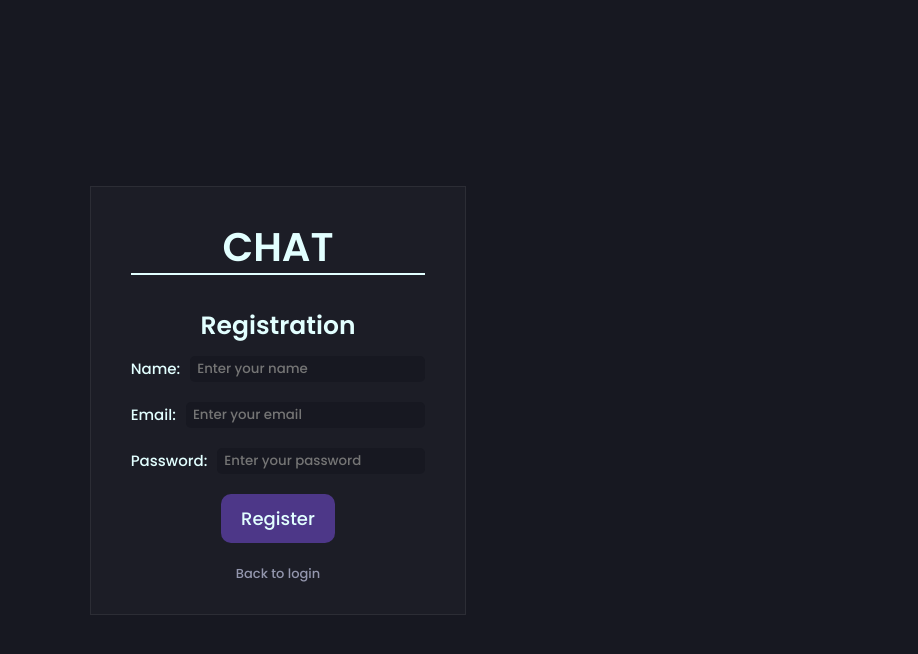
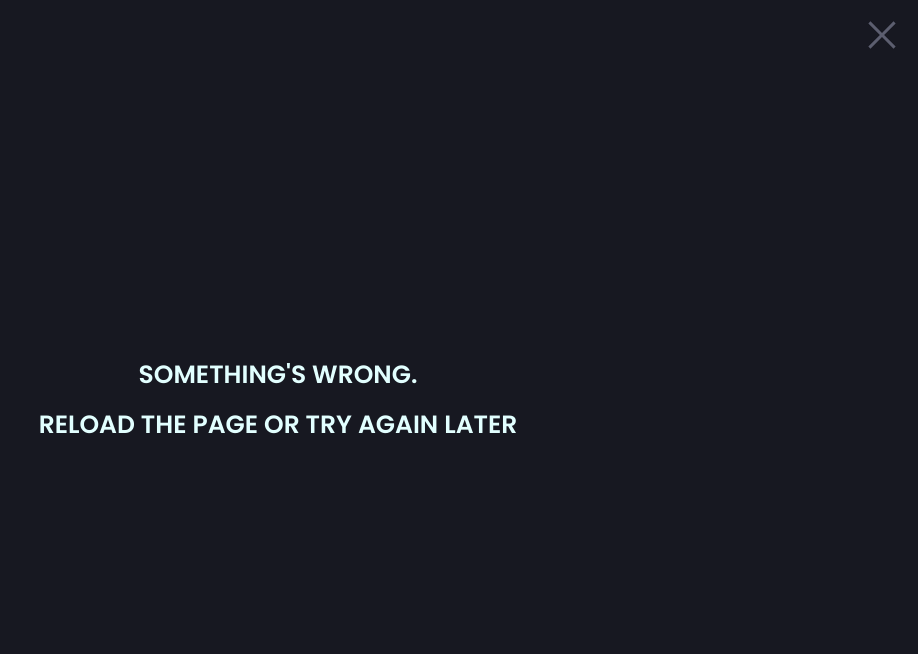
Before and after one commit to DanilNefedov/react-chat, a React (Create React App) app: page /registration in a window 1280 px wide. Shown: the top 654 px of the page, without its empty margins (362-1280 px from the left). Built offline with nearby package versions, Linux system fonts and the light colour scheme; no server answers.

Commit message:
error pages for login\reg\ and start profile

```diff
--- /dev/null
+++ b/src/Components/ModuleError/ModuleError.js
@@ -0,0 +1,22 @@
+import classNames from 'classnames'
+import style from './ModuleError.module.css'
+import img from '../../img/close.svg'
+
+
+export function ModuleError ({setModuleErr}){
+    // console.log(setModuleErr)
+    return(
+        <div className={classNames( style.err, 'module-err')}>
+            <p>
+                Something's wrong. <br />
+                Reload the page or try again later
+            </p>
+            <button onClick={(e) => {
+                e.preventDefault()
+                setModuleErr(false)
+            }} className={classNames(style.btn, 'module-err-btn')}>
+                <img src={img} alt="back" />
+            </button>
+        </div>
+    )
+}
--- /dev/null
+++ b/src/Components/ModuleError/ModuleError.module.css
@@ -0,0 +1,39 @@
+.err{
+    position: fixed;
+    top:0;
+    right: 0;
+    color:var(--white);
+    font-size: 25px;
+    font-weight: 900;
+    width: 100%;
+    height: 100%;
+    display: flex;
+    justify-content: center;
+    align-items: center;
+    text-align: center;
+    text-transform: uppercase;
+    background-color: var(--main-bg);
+    line-height: 50px;
+    padding: 10px;
+}
+
+.btn{
+    background-color: transparent;
+    position: absolute;
+    top:0;
+    right: 0;
+    margin: 10px;
+    width: 50px;
+    height: 50px;
+}
+
+/* .section-main .btn{
+    right: 100px;
+} */
+
+@media screen and (max-width: 600px ) {
+    .err{
+        font-size: 18px;
+        line-height: 25px;
+    }
+}
--- a/src/Components/Profile/Profile.js
+++ b/src/Components/Profile/Profile.js
@@ -16,6 +16,7 @@ import download from '../../img/download.svg'
 import edit from '../../img/edit.svg'
 import emailImg from '../../img/email.svg'
 import addPhoto from '../../img/add.svg'
+import { ModuleError } from "../ModuleError/ModuleError"
 
 
 
@@ -30,6 +31,8 @@ export function Profile() {
     const [photo, setPhoto] = useState(null)
 
     const [name, setName] = useState('')
+
+    const [moduleErr, setModuleErr] = useState(false)
 
     const [deleteUserState, setDeleteUserState] = useState(false)
 
@@ -410,6 +413,7 @@ export function Profile() {
 
 
             <Modal deleteAccount={deleteAccount} setDeleteUserState={setDeleteUserState} deleteUserState={deleteUserState} submiteUpdates={submiteUpdates} activeModal={activeModal} setActiveModal={setActiveModal} passwodModal={passwodModal} setPasswordModal={setPasswordModal}></Modal>
+            {moduleErr ? <ModuleError setModuleErr={setModuleErr}></ModuleError> : <></>}
         </section>
     )
 }
--- a/src/Components/Profile/Profile.module.css
+++ b/src/Components/Profile/Profile.module.css
@@ -8,6 +8,7 @@
 .container{
     height: 100%;
     display: flex;
+    /* position: relative; */
 }
 .nameEmail{
     /* padding-left: 21px; */
--- a/src/Components/SideBar/Navigation.js
+++ b/src/Components/SideBar/Navigation.js
@@ -41,7 +41,7 @@ export function Navigation({infoClick}){
         <nav className={style.nav}>
             <div className={style.home}>
                 {location.pathname === '/profile' ?
-                    <NavLink to='/' exact='true' end  onClick={() => {if(activeModal){setActiveModal(false)}}}>
+                    <NavLink className={style.link} to='/' exact='true' end  onClick={() => {if(activeModal){setActiveModal(false)}}}>
                         <div className={style.imgCont}>
                             <img src={homeDark} alt="Home" className={classNames(style.img, style.imgDark)} />
                             <img src={homeWhite} alt="Home" className={classNames(style.img, style.imgWhite, 'img-white')} />
@@ -49,7 +49,7 @@ export function Navigation({infoClick}){
                         <p className={classNames(style.nameNav, 'name-nav')}>Home</p>
                     </NavLink>
                 :
-                    <NavLink to='/' exact='true' onClick={() => {if(activeModal){setActiveModal(false)}}}>
+                    <NavLink className={style.link} to='/' exact='true' onClick={() => {if(activeModal){setActiveModal(false)}}}>
                         <div className={style.imgCont}>
                             <img src={homeDark} alt="Home" className={classNames(style.img, style.imgDark)} />
                             <img src={homeWhite} alt="Home" className={classNames(style.img, style.imgWhite, 'img-white')} />
@@ -60,7 +60,7 @@ export function Navigation({infoClick}){
 
             </div>
             <div className={style.profile}>
-                <NavLink to="/profile" onClick={() => {if(activeModal){setActiveModal(false)}}} end>
+                <NavLink className={style.link} to="/profile" onClick={() => {if(activeModal){setActiveModal(false)}}} end>
                     <div className={style.imgCont}>
                         <img src={profileDark} alt="Profile" className={classNames(style.img, style.imgDark)} />
                         <img src={profileWhite} alt="Profile" className={classNames(style.img, style.imgWhite, 'img-white')} />
@@ -69,7 +69,7 @@ export function Navigation({infoClick}){
                 </NavLink>
             </div>
             <div className={style.exit}>
-                <NavLink to="/login" onClick={() => {if(activeModal){setActiveModal(false)}}} >
+                <NavLink className={style.link} to="/login" onClick={() => {if(activeModal){setActiveModal(false)}}} >
                     <div className={style.imgCont}>
                         <img onClick={()=>clickOut()} src={exitDark}  alt="Exit" className={classNames(style.img, style.imgDark)}/>
                         <img onClick={()=>clickOut()} src={exitWhite}  alt="Exit" className={classNames(style.img, style.imgWhite, 'img-white')} />
--- a/src/Components/SideBar/SideBar.module.css
+++ b/src/Components/SideBar/SideBar.module.css
@@ -86,6 +86,12 @@
     color:var(--main-gray)
 }
 
+/* .exit a, .profile a, .home a{
+    display: flex;
+    flex-direction: column;
+    align-items: center;
+} */
+
 
 @media screen and (max-width: 770px) {
     .logo{
--- a/src/Components/SingIN/Form.js
+++ b/src/Components/SingIN/Form.js
@@ -1,13 +1,14 @@
 import classNames from "classnames";
 import { useState } from "react";
 import { Link } from "react-router-dom";
+import { ModuleError } from "../ModuleError/ModuleError";
 import style from './SingIn.module.css';
 
 
 
-export function Form({ formProps, handleClick }) {
-    const { nameForm, nameButton, link, nameLink } = formProps
-
+export function Form({ formProps, handleClick, setErrorReg, setModuleErr, moduleErr }) {
+    const { nameForm, nameButton, link, nameLink, errorClass } = formProps
+    //console.log(moduleErr)
 
     const [email, setEmail] = useState('')
     const [password, setPassword] = useState('')
@@ -15,7 +16,11 @@ export function Form({ formProps, handleClick }) {
 
     //console.log(user)
     return (
-        <section className={style.sectionForm}>
+        <section className={
+            errorClass === 'errorLog'
+            ? classNames(style.errorLog,style.sectionForm ) : errorClass === 'errorReg'
+            ? classNames(style.errorReg,style.sectionForm ) : classNames( style.sectionForm)
+        }>
             <form action="" className={style.form}>
                 <h1 className={style.header}>CHAT</h1>
                 <h2 className={classNames(style.headerForm, 'header')}>{nameForm}</h2>
@@ -37,7 +42,14 @@ export function Form({ formProps, handleClick }) {
                 {nameForm === 'Registration' ?
                 <button onClick={(e) => {
                     e.preventDefault()
-                    handleClick( nameUser, email, password)
+                    if(nameUser.length > 20){
+                        setErrorReg(false)
+                    }else{
+                        setErrorReg(true)
+                        setModuleErr(false)
+                        handleClick( nameUser, email, password)
+                    }
+
                 }}
                     className={style.regBnt}>{nameButton}</button>
                 :
@@ -52,6 +64,8 @@ export function Form({ formProps, handleClick }) {
                 <Link to={link} className={style.linkReg}>{nameLink}</Link>
 
             </form>
+            {nameForm === 'Registration' && moduleErr ? <ModuleError setModuleErr={setModuleErr}></ModuleError> : <></>}
+
         </section>
     )
 }
--- a/src/Components/SingIN/Registration.js
+++ b/src/Components/SingIN/Registration.js
@@ -5,6 +5,7 @@ import { useDispatch } from "react-redux";
 import {setUser} from '../../store/authSlice'
 import { useNavigate } from "react-router-dom";
 import { getFirestore } from "firebase/firestore";
+import { useState } from "react";
 
 
 
@@ -12,6 +13,8 @@ import { getFirestore } from "firebase/firestore";
 
 export function Registration () {
     const dispatch = useDispatch()
+    const [errorReg, setErrorReg] = useState(true)
+    const [moduleErr, setModuleErr] = useState(true)
 
     const navigate = useNavigate()
 
@@ -47,13 +50,18 @@ export function Registration () {
                     await setDoc(doc(db, 'chatsList', user.uid),{})
 
                   }).catch((error) => {
+                    setModuleErr(true)
                     console.error(error)
                 });
                 goBack()
             })
-            .catch(console.error)
-        }catch(err){
-            console.error(err)
+            .catch(()=>{
+                setErrorReg(false)
+                // console.error(err)
+            })
+        }catch(error){
+            setModuleErr(true)
+            console.error(error)
         }
 
     }
@@ -63,10 +71,11 @@ export function Registration () {
         nameForm:'Registration',
         nameButton:'Register',
         link:'/login',//change to navigate
-        nameLink:'Back to login'
+        nameLink:'Back to login',
+        errorClass: errorReg ? '' : 'errorReg'
     }
 
     return (
-        <Form formProps={formProps}  handleClick={handleRegister}></Form>
+        <Form moduleErr={moduleErr} setModuleErr={setModuleErr} setErrorReg={setErrorReg} formProps={formProps}  handleClick={handleRegister}></Form>
     )
 }
--- a/src/Components/SingIN/SingIn.js
+++ b/src/Components/SingIN/SingIn.js
@@ -4,10 +4,12 @@ import { useDispatch, useSelector } from "react-redux";
 import {setUser} from '../../store/authSlice'
 import { useLocation, useNavigate } from "react-router-dom";
 import { useEffect } from "react";
+import { useState } from "react";
 
 
 export function SingIn (){
     const userState = useSelector(state => state.user)
+    const [errorLog, setErrorLog] = useState(true)
 
     const dispatch = useDispatch();
 
@@ -21,10 +23,14 @@ export function SingIn (){
         const auth = getAuth();
         await signInWithEmailAndPassword(auth, email, password)
             .then(() => {
+                setErrorLog(true)
                 goBack()
 
             })
-            .catch(console.error)
+            .catch(()=>{
+                setErrorLog(false)
+                // console.error(error)
+            })
     }
 
 
@@ -56,10 +62,11 @@ export function SingIn (){
         nameForm:'Login',
         nameButton:'Log in',
         link:'/registration',
-        nameLink:'Create an account'
+        nameLink:'Create an account',
+        errorClass: errorLog ? '' : 'errorLog'
     }
     return(
-        <Form handleClick={handleLogin} formProps={formProps}></Form>
+        <Form errorLog={errorLog} handleClick={handleLogin} formProps={formProps}></Form>
 
     )
 }
--- a/src/Components/SingIN/SingIn.module.css
+++ b/src/Components/SingIN/SingIn.module.css
@@ -91,6 +91,25 @@
 .linkReg:hover{
     color: var(--white)
 }
+.email input,
+.pass input{
+    border:1px solid transparent;
+}
+
+.errorLog .email input,
+.errorLog .pass input{
+    border:1px solid #fe5d5d;
+}
+
+.errorReg .email input,
+.errorReg .pass input,
+.errorReg .name input{
+    border:1px solid #fe5d5d;
+}
+
+/* .sectionForm{
+    position: relative;
+} */
 
 @media screen and (max-width: 770px) {
     .form{
--- a/src/style/App.css
+++ b/src/style/App.css
@@ -187,8 +187,9 @@ input:-webkit-autofill:active{
     background-color:var(--second-main);
 }
 
-
-
+/* .section-main .module-err .module-err-btn{
+    right: 90px;
+} */
 
 * {
 scrollbar-width: none;
```
Also changed, not shown: src/img/close.svg (added).
